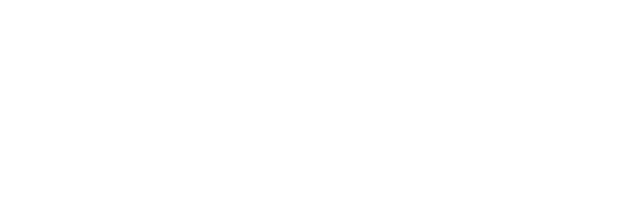
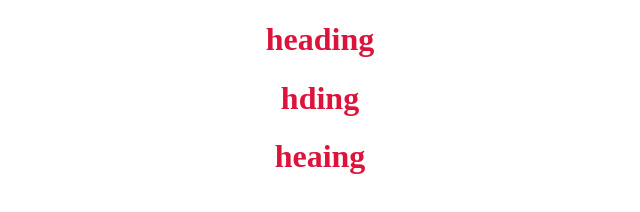
Before and after one commit to froggy2/web, a plain HTML site: page index.html in a window 1280 px wide. Shown: the whole page, without its empty margins (320-960 px from the left). Drawn offline with Linux system fonts and the light colour scheme.

Commit message:
added CSS

```diff
--- a/index.html
+++ b/index.html
@@ -5,8 +5,11 @@
     <meta http-equiv="X-UA-Compatible" content="IE=edge">
     <meta name="viewport" content="width=device-width, initial-scale=1.0">
     <title>Document</title>
+    <link rel="stylesheet" href="style.css">
 </head>
 <body>
-
+    <h1>heading</h1>
+    <h1>hding</h1>
+    <h1>heaing</h1>
 </body>
 </html>
--- /dev/null
+++ b/style.css
@@ -0,0 +1,4 @@
+h1{
+    color:crimson;
+    text-align: center;
+}
```
